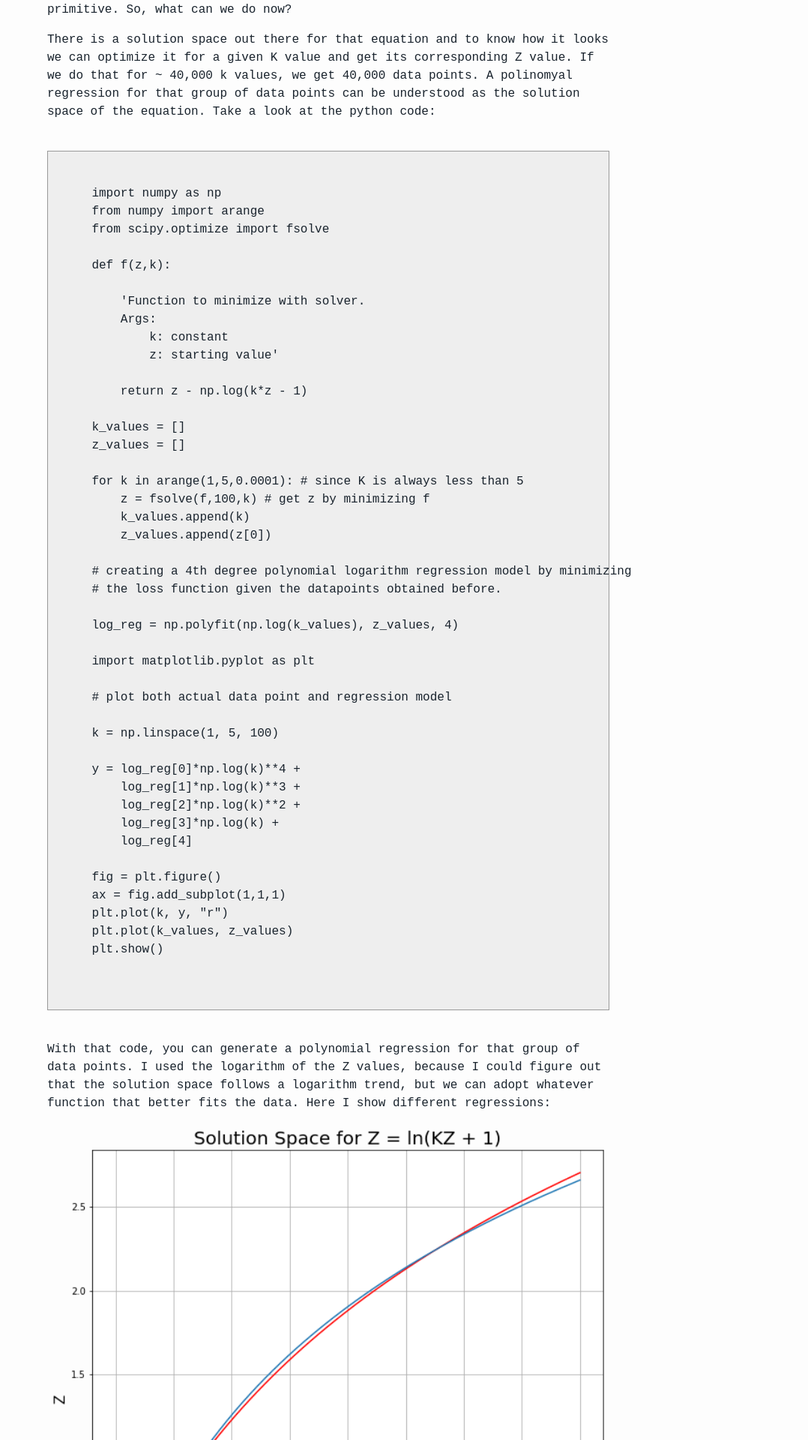
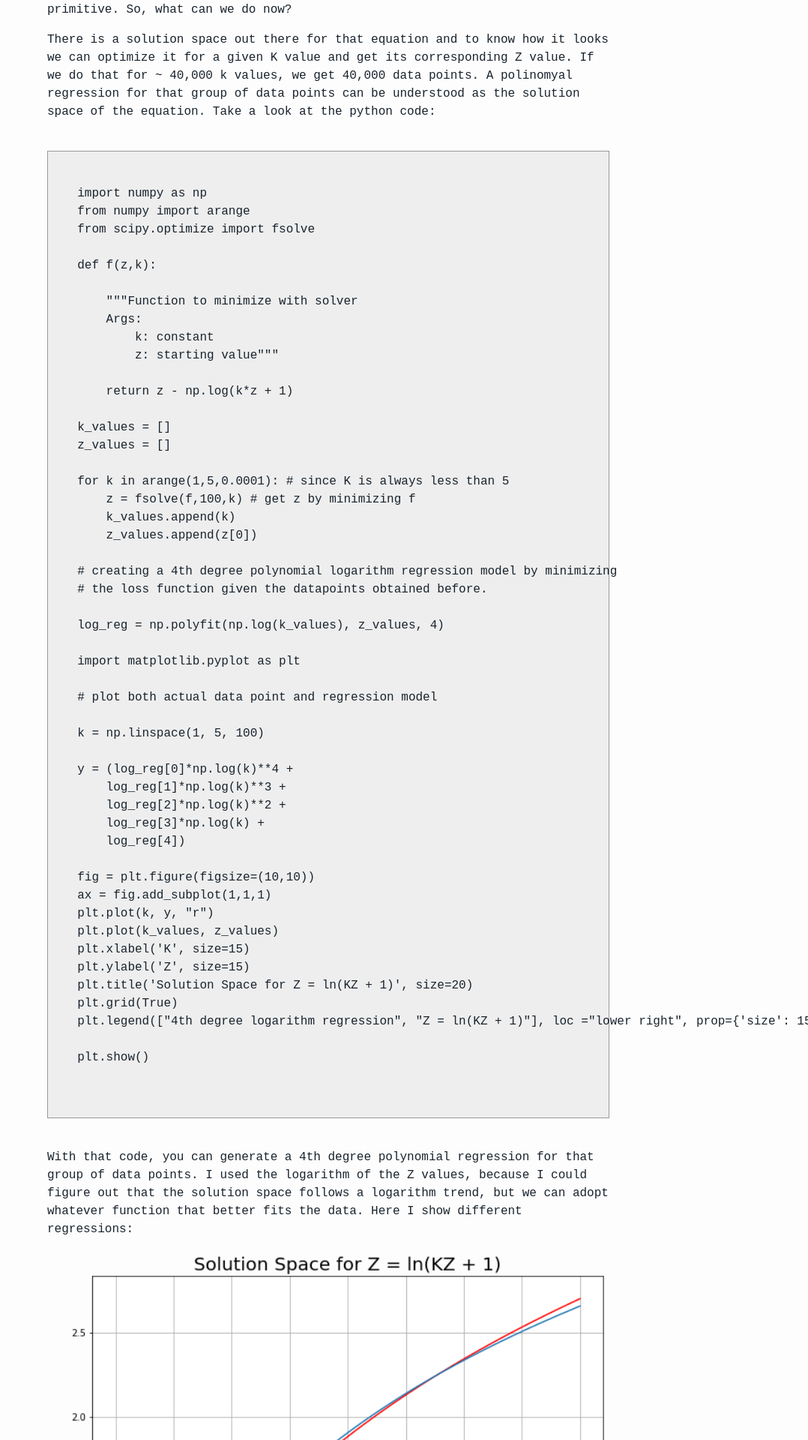
Before and after one commit to leonelBianchi/lebianchi.github.io, a Jekyll site: the page built from _posts/2020-12-23-equation-solving.md, in a window 1280 px wide. Shown: the part 806-2726 px from the top of the page at 75% size, without its empty margins (202-1280 px from the left). Built offline with Jekyll 4.4.1, drawn with Linux system fonts in a browser that asks for light colours; some of the changed text lies outside the part shown.

```diff
--- a/_posts/2020-12-23-equation-solving.md
+++ b/_posts/2020-12-23-equation-solving.md
@@ -28,8 +28,17 @@
 height: auto;
 }
 
-@media screen and (max-width: 768px) {
-            .pre code {max-width: fit-content;}
+@media screen and (max-width: 700px) {
+            .pre code {max-width: fit-content; font-size:10px;}
+
+        }
+@media screen and (max-width: 400px) {
+            .pre code {max-width: fit-content; font-size:10px;}
+
+        }
+
+@media screen and (max-width: 768) {
+            .pre code {max-width: fit-content; font-size:10px;}
 
         }
 
@@ -57,63 +66,66 @@
 
 <pre>
   <code>
-    import numpy as np
-    from numpy import arange
-    from scipy.optimize import fsolve
+  import numpy as np
+  from numpy import arange
+  from scipy.optimize import fsolve
 
-    def f(z,k):
+  def f(z,k):
 
-        'Function to minimize with solver.
-        Args:
-            k: constant
-            z: starting value'
+      """Function to minimize with solver
+      Args:
+          k: constant
+          z: starting value"""
 
-        return z - np.log(k*z - 1)
+      return z - np.log(k*z + 1)
 
-    k_values = []
-    z_values = []
+  k_values = []
+  z_values = []
 
-    for k in arange(1,5,0.0001): # since K is always less than 5
-        z = fsolve(f,100,k) # get z by minimizing f
-        k_values.append(k)
-        z_values.append(z[0])
+  for k in arange(1,5,0.0001): # since K is always less than 5
+      z = fsolve(f,100,k) # get z by minimizing f
+      k_values.append(k)
+      z_values.append(z[0])
 
-    # creating a 4th degree polynomial logarithm regression model by minimizing
-    # the loss function given the datapoints obtained before.
+  # creating a 4th degree polynomial logarithm regression model by minimizing
+  # the loss function given the datapoints obtained before.
 
-    log_reg = np.polyfit(np.log(k_values), z_values, 4)
+  log_reg = np.polyfit(np.log(k_values), z_values, 4)
 
-    import matplotlib.pyplot as plt
+  import matplotlib.pyplot as plt
 
-    # plot both actual data point and regression model
+  # plot both actual data point and regression model
 
-    k = np.linspace(1, 5, 100)
+  k = np.linspace(1, 5, 100)
 
-    y = log_reg[0]*np.log(k)**4 +
-        log_reg[1]*np.log(k)**3 +
-        log_reg[2]*np.log(k)**2 +
-        log_reg[3]*np.log(k) +
-        log_reg[4]
+  y = (log_reg[0]*np.log(k)**4 +
+      log_reg[1]*np.log(k)**3 +
+      log_reg[2]*np.log(k)**2 +
+      log_reg[3]*np.log(k) +
+      log_reg[4])
 
-    fig = plt.figure()
-    ax = fig.add_subplot(1,1,1)
-    plt.plot(k, y, "r")
-    plt.plot(k_values, z_values)
-    plt.show()
+  fig = plt.figure(figsize=(10,10))
+  ax = fig.add_subplot(1,1,1)
+  plt.plot(k, y, "r")
+  plt.plot(k_values, z_values)
+  plt.xlabel('K', size=15)
+  plt.ylabel('Z', size=15)
+  plt.title('Solution Space for Z = ln(KZ + 1)', size=20)
+  plt.grid(True)
+  plt.legend(["4th degree logarithm regression", "Z = ln(KZ + 1)"], loc ="lower right", prop={'size': 15})
+
+  plt.show()
 
   </code>
 </pre>
 
-With that code, you can generate a polynomial regression for that group of data points. I used the logarithm of the Z values, because I could figure out that the solution space follows a logarithm trend, but we can adopt whatever function that better fits the data. Here I show different regressions:
+With that code, you can generate a 4th degree polynomial regression for that group of data points. I used the logarithm of the Z values, because I could figure out that the solution space follows a logarithm trend, but we can adopt whatever function that better fits the data. Here I show different regressions:
 
 <img src="../../../images/equation_4.png" class="img_general"> <br>
 
 <img src="../../../images/equation_5.png" class="img_general"> <br>
 
-You can see that a 2nd degree regression is very accurate.
-
-
-Ok, so now we have simple formula to get Z given K, which is: <br>
+You can see that a 2nd degree regression is very accurate. I finally adopted a 4th degree because when evaluating, it returned much better results. A 5th degree regression was very similar so I was not necesarry to continue increasing the degrees. That aside, now we have simple formula to get Z given K, which is: <br>
 
 <img src="../../../images/equation_6.png" class="center"> <br>
 
```
